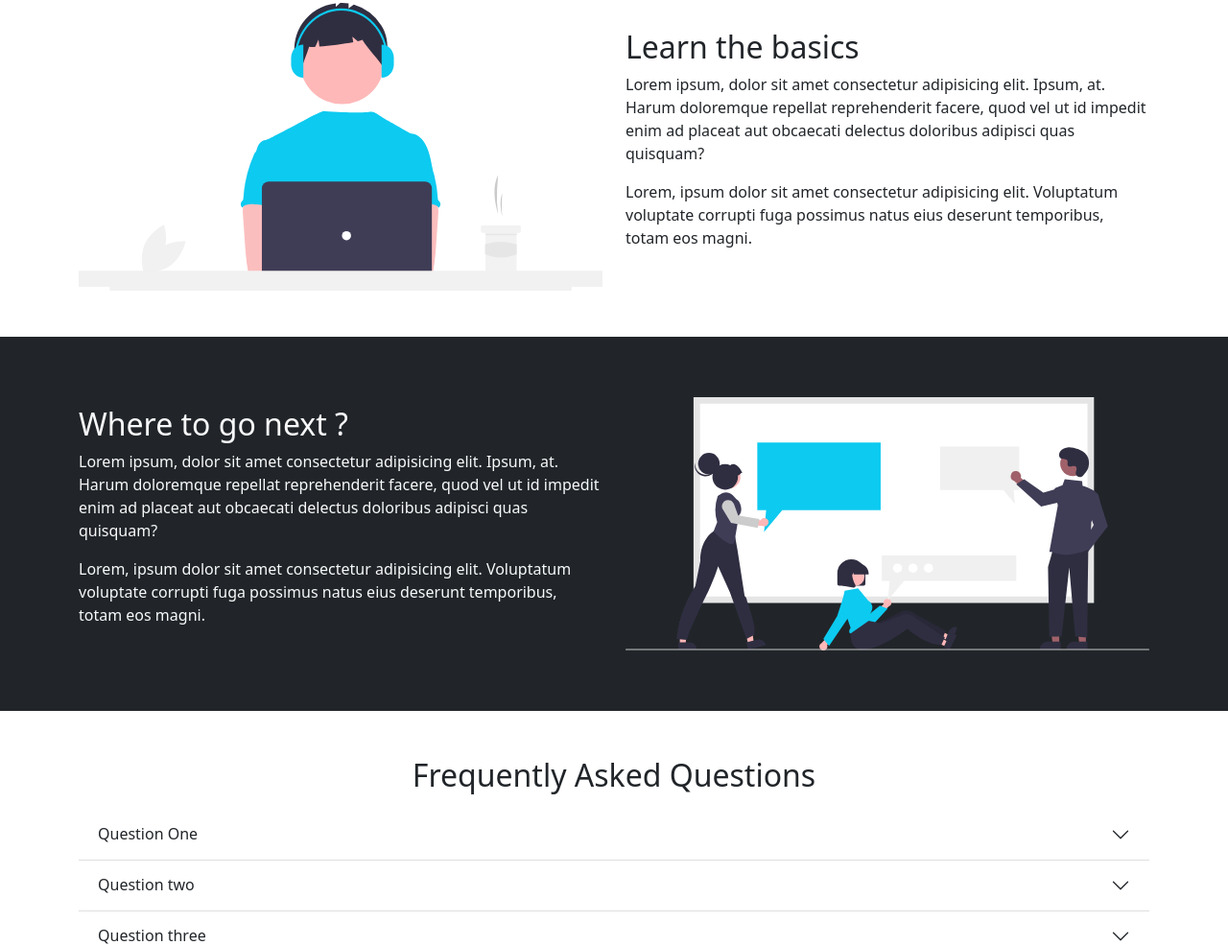
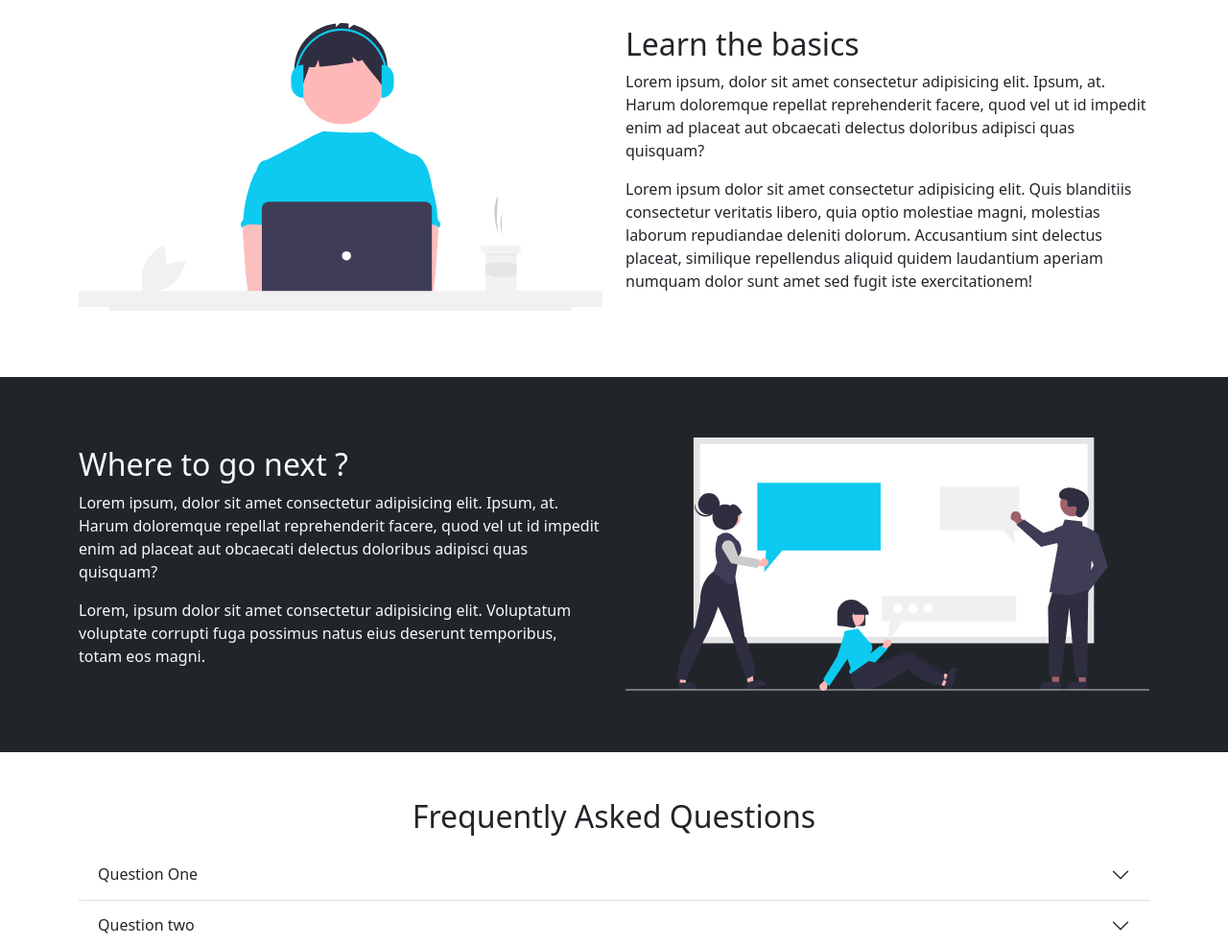
Before and after one commit to HussamOdeh12/Learn_Bootstrap, a plain HTML site: page index.html in a window 1280 px wide. Shown: the part 889-1874 px from the top of the page at 96% size. Drawn offline with nearby package versions, Linux system fonts and the light colour scheme.

Commit message:
lorem learn section update

```diff
--- a/index.html
+++ b/index.html
@@ -188,9 +188,12 @@
               quas quisquam?
             </p>
             <p>
-              Lorem, ipsum dolor sit amet consectetur adipisicing elit.
-              Voluptatum voluptate corrupti fuga possimus natus eius deserunt
-              temporibus, totam eos magni.
+              Lorem ipsum dolor sit amet consectetur adipisicing elit. Quis
+              blanditiis consectetur veritatis libero, quia optio molestiae
+              magni, molestias laborum repudiandae deleniti dolorum. Accusantium
+              sint delectus placeat, similique repellendus aliquid quidem
+              laudantium aperiam numquam dolor sunt amet sed fugit iste
+              exercitationem!
             </p>
           </div>
         </div>
```
